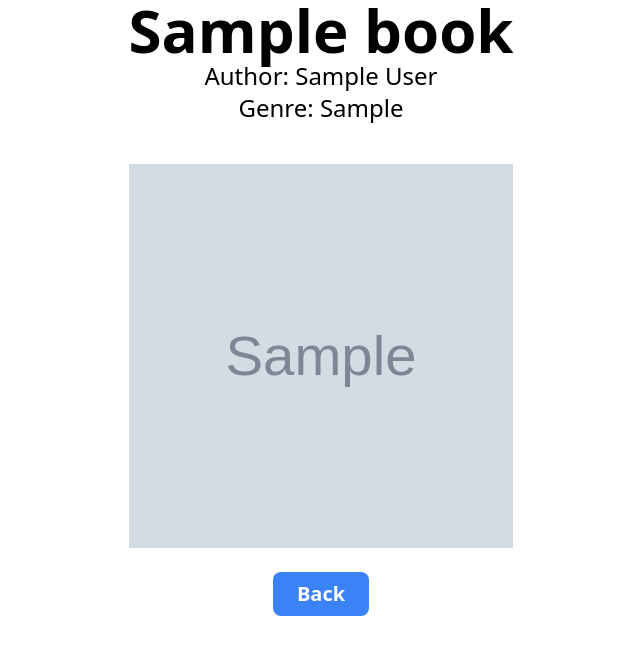
After one commit to Mamata-Majhi/Book-Stock-Management-System, a PHP site: page /MyProject/view/view_book.php?id=1 in a window 1280 px wide. The commit adds this page. Shown: the top 655 px of the page, without its empty margins (319-959 px from the left). Run offline with PHP 8.4, Linux system fonts and the light colour scheme; tables that the repository leaves empty hold one stand-in row (values such as "Sample post"); grey boxes marked "Sample" are stand-in pictures; some libraries are stand-ins or nearby versions.

Commit message:
view page

```diff
--- a/MyProject/book/index.php
+++ b/MyProject/book/index.php
@@ -88,7 +88,7 @@ include'./../connection.php';
                                 <td><?php echo $rows['image'];?></td>
                                 <td><?php echo $rows['isbn'];?></td>
 
-                                <td><button type="submit" class="hover:text-blue-500 transition duration-400 ease-in-out"><a href="./php/view.php?id=<?php echo $rows['id'];?>">View</a></button>
+                                <td><button type="submit" class="hover:text-blue-500 transition duration-400 ease-in-out"><a href="./../view/view_book.php?id=<?php echo $rows['id'];?>">View</a></button>
                                 <button type="submit" class="hover:text-blue-500 transition duration-400 ease-in-out"><a href="./../edit/edit_book.php?id=<?php echo $rows['id'];?>">Edit</a></button>
                                 <button type="submit" class="text-red-500 hover:text-red-900 transition duration-400 ease-in-out"><a href="./../delete/delete_book.php?id=<?php echo $rows['id'];?>">Delete</a></button></td>
 
--- /dev/null
+++ b/MyProject/view/view_book.php
@@ -0,0 +1,46 @@
+<?php
+include './../connection.php';
+
+$book_id = $_REQUEST['id'];
+$sql = "SELECT * FROM `book` WHERE id=$book_id;";
+$result = mysqli_query($conn, $sql) or die("Query Failed! " . mysqli_error($conn));
+$row = mysqli_fetch_array($result);
+?>
+
+<!DOCTYPE html>
+<html lang="en">
+
+<head>
+    <meta charset="UTF-8">
+    <meta name="viewport" content="width=device-width, initial-scale=1.0">
+    <script src="https://cdn.tailwindcss.com"></script>
+
+    <title>View Book</title>
+</head>
+
+<body>
+    <section class="text-center">
+        <div>
+            <div class="mb-10">
+            <h2 class="font-bold text-6xl"><?php echo $row['title']; ?></h2>
+            <p class="font-semi-bold text-2xl">Author: <?php echo $row['author']; ?></p>
+            <p class="font-semi-bold text-2xl">Genre: <?php echo $row['genre']; ?></p>
+            </div>
+
+            <?php
+            // Check if the image path is not empty
+            if (!empty($row['image'])) {
+                echo '<img src="./../uploaded_image' . $row['image'] . '" alt="Book Image" class="h-96 w-96 mx-auto">';
+            } else {
+                echo 'No image available';
+            }
+            ?>
+        </div>
+        <div class="pt-6">
+            <a href="./../book/index.php"><button class="bg-blue-500 px-6 py-2 border-solid text-xl font-bold rounded-lg text-white">Back</button>
+</a>
+        </div>
+    </section>
+</body>
+
+</html>
```
